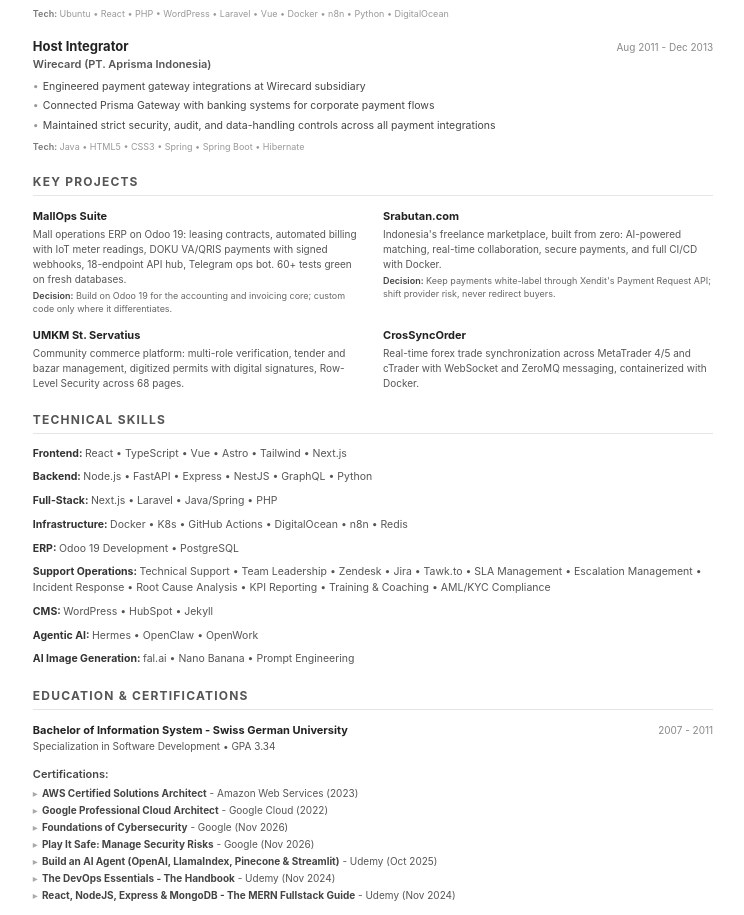
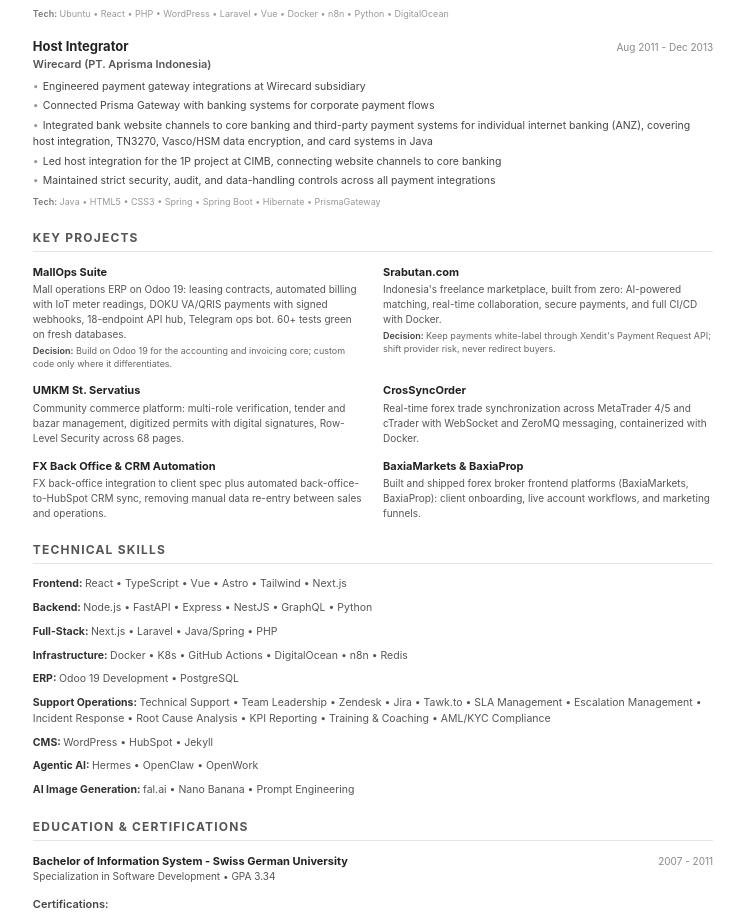
Before and after one commit to cryptorichyrich/biotama-next, a Next.js app: page /resume in a window 1280 px wide. Shown: the part 985-1900 px from the top of the page, without its empty margins (267-1011 px from the left). Built offline with nearby package versions, Linux system fonts and the light colour scheme.

Commit message:
feat: add FX back-office, BaxiaProp, and bank channel integration to resume

```diff
--- a/src/app/resume/page.tsx
+++ b/src/app/resume/page.tsx
@@ -20,7 +20,7 @@ const linkLabels: Record<string, string> = {
 };
 
 /* Curated master-resume projects, rendered from the master project data. */
-const RESUME_PROJECT_IDS = ["mallops-suite", "srabutan", "umkm-st-servatius", "crossyncorder"];
+const RESUME_PROJECT_IDS = ["mallops-suite", "srabutan", "umkm-st-servatius", "crossyncorder", "fx-backoffice", "baxiamarkets"];
 const resumeProjects = RESUME_PROJECT_IDS.map((id) => projects.find((p) => p.id === id)).filter(
   (p): p is NonNullable<typeof p> => Boolean(p)
 );
--- a/src/data/experience.ts
+++ b/src/data/experience.ts
@@ -69,8 +69,10 @@ export const experiences: Experience[] = [
     highlights: [
       "Engineered payment gateway integrations at Wirecard subsidiary",
       "Connected Prisma Gateway with banking systems for corporate payment flows",
+      "Integrated bank website channels to core banking and third-party payment systems for individual internet banking (ANZ), covering host integration, TN3270, Vasco/HSM data encryption, and card systems in Java",
+      "Led host integration for the 1P project at CIMB, connecting website channels to core banking",
       "Maintained strict security, audit, and data-handling controls across all payment integrations",
     ],
-    tech: ["Java", "HTML5", "CSS3", "Spring", "Spring Boot", "Hibernate"],
+    tech: ["Java", "HTML5", "CSS3", "Spring", "Spring Boot", "Hibernate", "PrismaGateway"],
   },
 ];
--- a/src/data/projects.ts
+++ b/src/data/projects.ts
@@ -139,9 +139,18 @@ export const projects: Project[] = [
   },
   {
     id: "baxiamarkets",
-    name: "BaxiaMarkets",
-    description: "Financial services platform delivering trading infrastructure with WordPress, Laravel, React, and Vue for a seamless client experience.",
+    name: "BaxiaMarkets & BaxiaProp",
+    description: "Forex broker frontend platforms built and shipped end-to-end: client onboarding, live account workflows, and marketing funnels on WordPress, Laravel, React, and Vue.",
+    short: "Built and shipped forex broker frontend platforms (BaxiaMarkets, BaxiaProp): client onboarding, live account workflows, and marketing funnels.",
     tech: ["WordPress", "Laravel", "React", "Vue"],
+    featured: true,
+  },
+  {
+    id: "fx-backoffice",
+    name: "FX Back Office & CRM Automation",
+    description: "Integrated FX back-office systems to client specification and built automated synchronization between the back-office CRM and the marketing CRM (HubSpot), eliminating manual re-entry between sales and operations.",
+    short: "FX back-office integration to client spec plus automated back-office-to-HubSpot CRM sync, removing manual data re-entry between sales and operations.",
+    tech: ["HubSpot", "n8n", "Python", "REST API"],
     featured: true,
   },
   {
```
Also changed, not shown: 1 other file (tests, documents, lock files or other folders).
